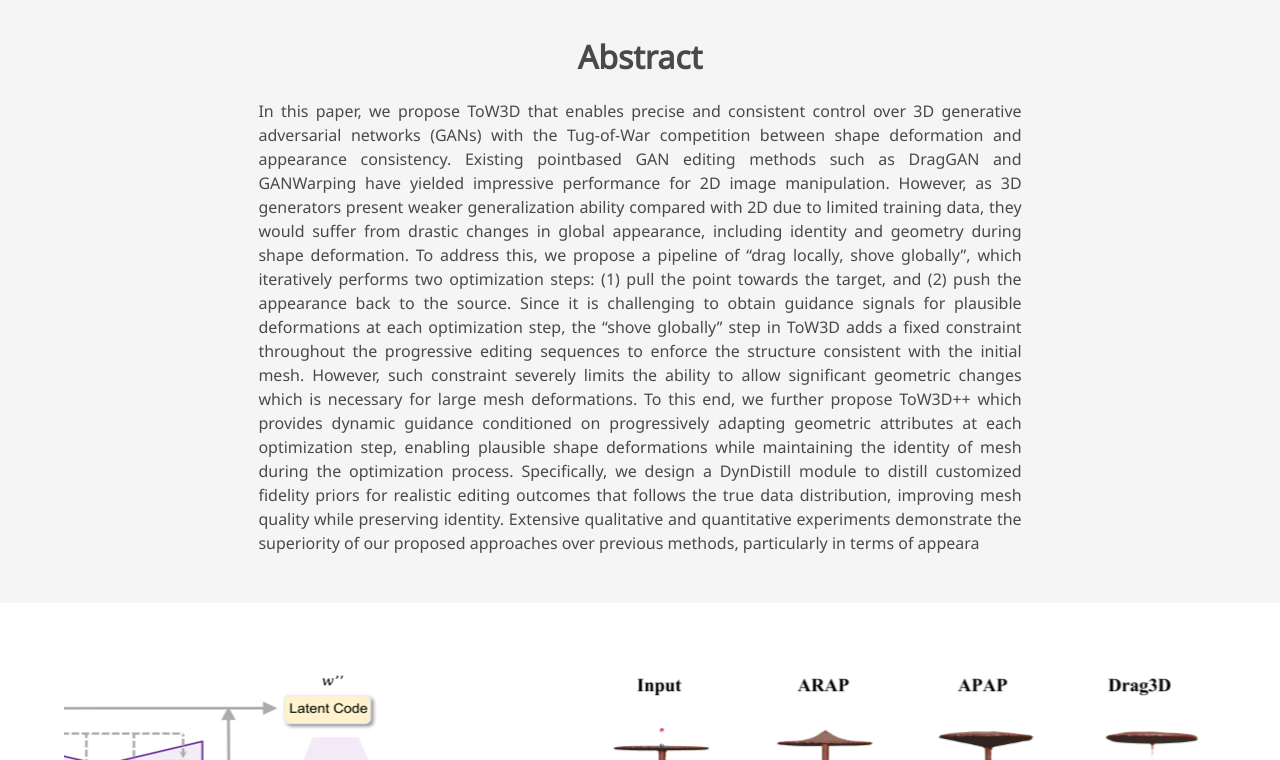
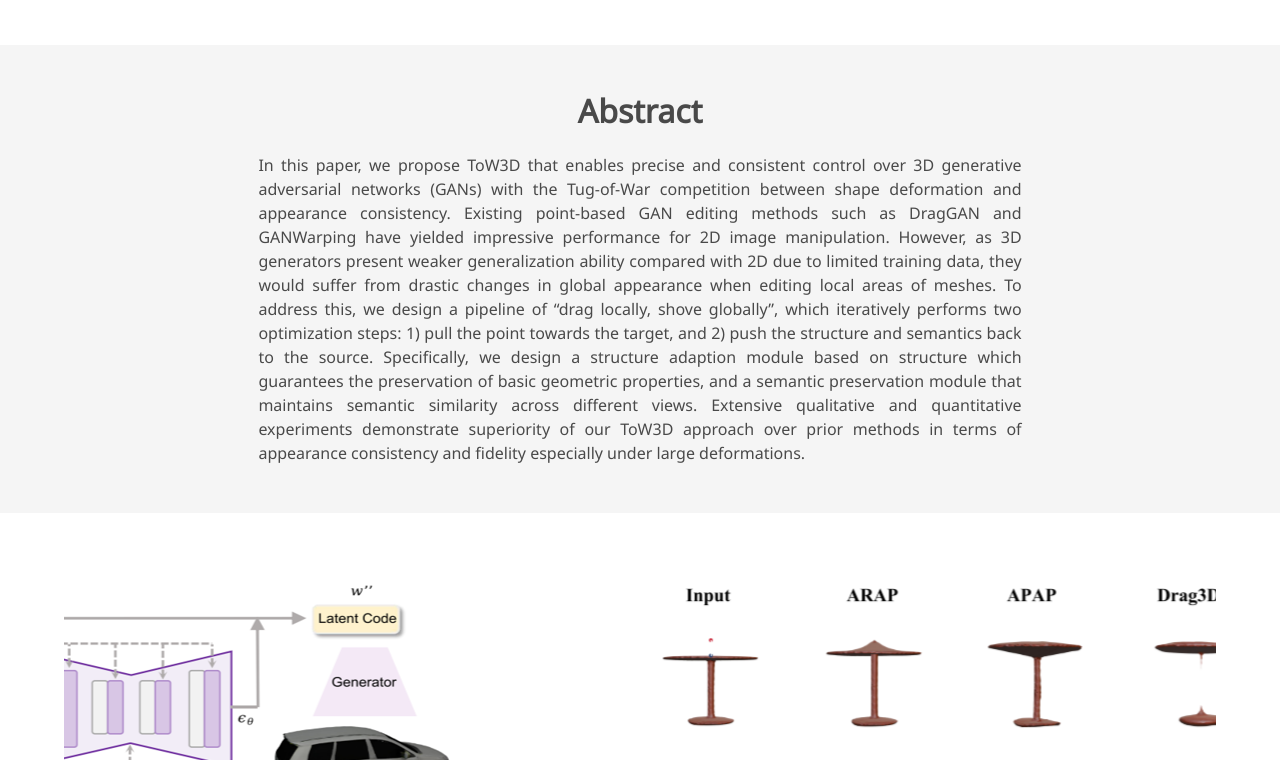
Before and after one commit to happyworldwjl/happyworldwjl.github.io, a plain HTML site: page index.html in a window 1280 px wide. Shown: the part 1100-1860 px from the top of the page. Drawn offline with nearby package versions, Linux system fonts and the light colour scheme; some icons are missing; a web font is replaced by a local one.

Commit message:
change the title and change the location of image

```diff
--- a/index.html
+++ b/index.html
@@ -52,7 +52,7 @@
       <div class="container is-max-desktop">
         <div class="columns is-centered">
           <div class="column has-text-centered">
-            <h1 class="title is-1 publication-title">Academic Project Page</h1>
+            <h1 class="title is-1 publication-title">ToW3D: Consistency-aware Interactive Point-based Mesh Editing on GANs</h1>
             <div class="is-size-5 publication-authors">
               <!-- Paper authors -->
               <span class="author-block">
@@ -131,14 +131,7 @@
       <!-- 替换视频为图片 -->
       <img src="static/images/figure1.jpg" alt="Banner Image" style="width:100%; height:auto;">
       <h2 class="subtitle has-text-centered">
-        Qualitative comparison between ToW3D, ToW3D++ and Drag3D (an
-implementation of DragGAN for mesh editing). “Ratio” indicates the current
-stage of the optimization process. We observe that Drag3D induces a gradual
-transformation in appearance while guiding handle points (blue dots) toward
-target points (red dots). Although ToW3D maintains appearance consistency
-during the early stage, it exhibits undesirable deformations when handling
-large deformations. In contrast, ToW3D++ ensures a consistent appearance
-throughout the entire optimization process.
+        Qualitative comparison between ToW3D, ToW3D++ and Drag3D (an implementation of DragGAN for mesh editing). “Ratio” indicates the current stage of the optimization process. We observe that Drag3D induces a gradual transformation in appearance while guiding handle points (blue dots) toward target points (red dots). Although ToW3D maintains appearance consistency during the early stage, it exhibits undesirable deformations when handling large deformations. In contrast, ToW3D++ ensures a consistent appearance throughout the entire optimization process.
       </h2>
     </div>
   </div>
@@ -152,34 +145,7 @@ throughout the entire optimization process.
         <h2 class="title is-3">Abstract</h2>
         <div class="content has-text-justified">
           <p>
-            In this paper, we propose ToW3D that enables
-            precise and consistent control over 3D generative adversarial
-            networks (GANs) with the Tug-of-War competition between
-            shape deformation and appearance consistency. Existing pointbased GAN editing methods such as DragGAN and GANWarping
-            have yielded impressive performance for 2D image manipulation.
-            However, as 3D generators present weaker generalization ability
-            compared with 2D due to limited training data, they would
-            suffer from drastic changes in global appearance, including
-            identity and geometry during shape deformation. To address
-            this, we propose a pipeline of “drag locally, shove globally”,
-            which iteratively performs two optimization steps: (1) pull the
-            point towards the target, and (2) push the appearance back to
-            the source. Since it is challenging to obtain guidance signals
-            for plausible deformations at each optimization step, the “shove
-            globally” step in ToW3D adds a fixed constraint throughout the
-            progressive editing sequences to enforce the structure consistent
-            with the initial mesh. However, such constraint severely limits the
-            ability to allow significant geometric changes which is necessary
-            for large mesh deformations. To this end, we further propose
-            ToW3D++ which provides dynamic guidance conditioned on
-            progressively adapting geometric attributes at each optimization
-            step, enabling plausible shape deformations while maintaining the
-            identity of mesh during the optimization process. Specifically, we
-            design a DynDistill module to distill customized fidelity priors for
-            realistic editing outcomes that follows the true data distribution,
-            improving mesh quality while preserving identity. Extensive qualitative and quantitative experiments demonstrate the superiority
-            of our proposed approaches over previous methods, particularly
-            in terms of appeara
+            In this paper, we propose ToW3D that enables precise and consistent control over 3D generative adversarial networks (GANs) with the Tug-of-War competition between shape deformation and appearance consistency. Existing point-based GAN editing methods such as DragGAN and GANWarping have yielded impressive performance for 2D image manipulation. However, as 3D generators present weaker generalization ability compared with 2D due to limited training data, they would suffer from drastic changes in global appearance when editing local areas of meshes. To address this, we design a pipeline of “drag locally, shove globally”, which iteratively performs two optimization steps: 1) pull the point towards the target, and 2) push the structure and semantics back to the source. Specifically, we design a structure adaption module based on structure which guarantees the preservation of basic geometric properties, and a semantic preservation module that maintains semantic similarity across different views. Extensive qualitative and quantitative experiments demonstrate superiority of our ToW3D approach over prior methods in terms of appearance consistency and fidelity especially under large deformations.
           </p>
         </div>
       </div>
@@ -196,31 +162,31 @@ throughout the entire optimization process.
       <div id="results-carousel" class="carousel results-carousel">
        <div class="item">
         <!-- Your image here -->
-        <img src="static/images/figure2.jpg" alt="MY ALT TEXT"/>
+        <img src="static/images/figure2.jpg" alt="MY ALT TEXT" style="display: block; margin: 0 auto;"/>
         <h2 class="subtitle has-text-centered">
           We have designed a DynDistill module that introduces diffusion models to provide customized guidance, extracts 2D priors conditioned on geometric attributes to achieve large shape deformations, and maintains identity throughout the editing process. Given a mesh, the DynDistill module first renders images from multiple viewpoints. Then, the module optimizes the Lora parameters of the diffusion model by reconstructing the rendered images.
         </h2>
       </div>
       <div class="item">
         <!-- Your image here -->
-        <img src="static/images/figure3.jpg" alt="MY ALT TEXT"/>
-        <h2 class="subtitle has-text-centered">
+        <img src="static/images/figure3.jpg" alt="MY ALT TEXT" style="display: block; margin: 0 auto;"/>
+        <h1 class="subtitle has-text-centered">
           Comparison of Editing Results for Table Category
-        </h2>
+        </h1>
       </div>
       <div class="item">
         <!-- Your image here -->
-        <img src="static/images/figure4.jpg" alt="MY ALT TEXT"/>
-        <h2 class="subtitle has-text-centered">
+        <img src="static/images/figure4.jpg" alt="MY ALT TEXT" style="display: block; margin: 0 auto;"/>
+        <h1 class="subtitle has-text-centered">
           Comparison of Editing Results for Car Category
-       </h2>
+       </h1>
      </div>
      <div class="item">
       <!-- Your image here -->
-      <img src="static/images/figure5.jpg" alt="MY ALT TEXT"/>
-      <h2 class="subtitle has-text-centered">
+      <img src="static/images/figure5.jpg" alt="MY ALT TEXT" style="display: block; margin: 0 auto;"/>
+      <h1 class="subtitle has-text-centered">
         Examples of Continuous Editing Results
-      </h2>
+      </h1>
     </div>
   </div>
 </div>
```
